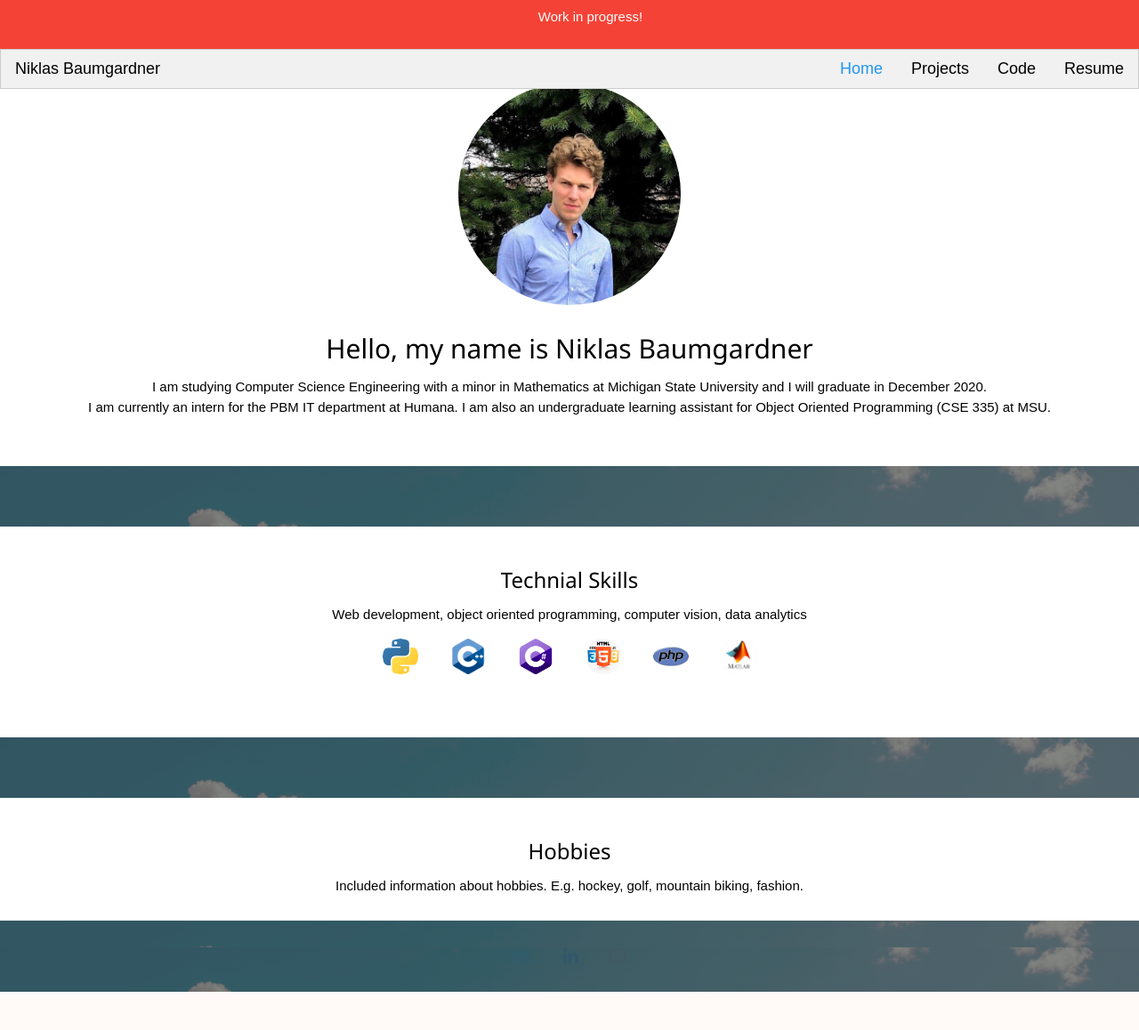
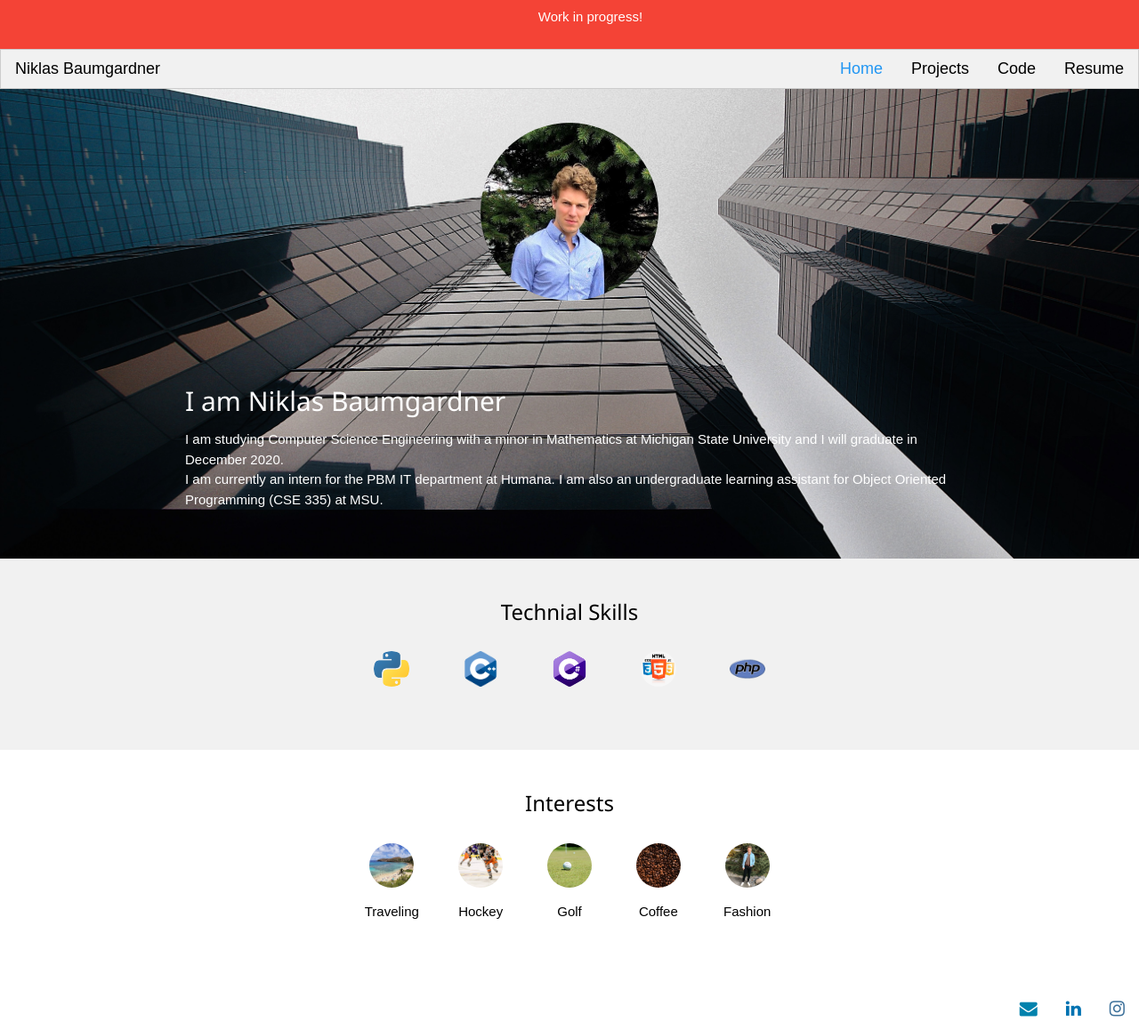
Before and after one commit to niklasbaumgardner/Website, a Flask app: page / in a window 1280 px wide. Shown: the whole page at 89% size. Before the commit the page ends 1115 px from the top, so only its background shows below. Run offline with Flask 2, Linux system fonts and the light colour scheme.

Commit message:
Updates
Updated home page background image
removed parallax
added interests images

```diff
--- a/static/css/main.css
+++ b/static/css/main.css
@@ -45,21 +45,28 @@ html, body {
     max-height: 30px;
     height: 30px;
 }
+.home-background {
+    background-image: url('../images/davide-colonna-juRODTUKcCE-unsplash-copy.jpg');
+    background-position: left;
+    background-size: 100%;
+}
 
-.parallax {
-    /* The image used */
-    background-image: url('../images/sky.jpg');
-    opacity: 0.8;
-    filter: brightness(40%);
+/* .content {
+    position: relative;
+}
 
-    /* Full height */
-    height: 100%;
+.home-background::before {
+    content: '';
+    display: block;
+    position: absolute;
+    background-color: #000;
+    opacity: 0.5;
+    width: 100%;
+    height: auto;
+} */
 
-    /* Create the parallax scrolling effect */
-    background-attachment: fixed;
-    background-position: center;
-    background-repeat: no-repeat;
-    background-size: cover;
+.white-text {
+    color: white;
 }
 
 .left {
--- a/templates/base.html
+++ b/templates/base.html
@@ -54,27 +54,22 @@
 
     </header>
 
-    <!-- <div class="parallax"></div> -->
-    <!-- <div class="parallax"> -->
     <div class="wrapper">
+        <br><br>
         {% block content %}{% endblock content %}
+        <br><br>
     </div>
-    <!-- </div> -->
-
-    <div class="push"><div class="parallax"></div></div>
 
     <footer class="footer">
-        <div class="parallax">
-            <a class="w3-margin" href="{{ url_for('contact') }}" style="text-decoration: none;">
-                <i class="fa fa-envelope" style="font-size:20px;color:#0082ad"></i>
-            </a>
-            <a class="w3-margin" href="https://www.linkedin.com/in/niklasbaumgardner/" target="_blank" style="text-decoration: none;">
-                <i class="fa fa-linkedin" style="font-size:20px;color:#0072b1"></i>
-            </a>
-            <a class="w3-margin" href="https://www.instagram.com/niklasbaumgardner/" target="_blank" style="text-decoration: none;">
-                <i class="fa fa-instagram" style="font-size:20px;color:#3f729b"></i>
-            </a>
-        </div>
+        <a class="w3-margin w3-right" href="https://www.instagram.com/niklasbaumgardner/" target="_blank" style="text-decoration: none;">
+            <i class="fa fa-instagram" style="font-size:20px;color:#3f729b"></i>
+        </a>
+        <a class="w3-margin w3-right" href="https://www.linkedin.com/in/niklasbaumgardner/" target="_blank" style="text-decoration: none;">
+            <i class="fa fa-linkedin" style="font-size:20px;color:#0072b1"></i>
+        </a>
+        <a class="w3-margin w3-right" href="{{ url_for('contact') }}" style="text-decoration: none;">
+            <i class="fa fa-envelope" style="font-size:20px;color:#0082ad"></i>
+        </a>
 
     </footer>
 
--- a/templates/contact.html
+++ b/templates/contact.html
@@ -8,7 +8,6 @@
 {% block content %}
 
 
-<div class="parallax" style="height: 100%">
     <div class="w3-cell-row w3-padding-32">
         <div class="w3-container">
             <br><br>
@@ -55,6 +54,5 @@
         <div class="w3-cell" style="width:20%"></div>
 
     </div>
-</div>
 
 {% endblock content %}s
--- a/templates/index.html
+++ b/templates/index.html
@@ -5,28 +5,32 @@
 {% block home %}w3-text-blue{% endblock home %}
 
 {% block content %}
-
-<div class="w3-cell-row w3-padding-32">
+<div class="home-background">
+    <div class="w3-cell-row w3-padding-32 content">
         <div class="w3-container">
             <br><br>
-        <p><img class="w3-circle w3-margin" width="250px" height="250px" src="/static/images/niklasb.png" alt="My face"></p>
+            <p><img class="w3-circle w3-margin" width="200px" height="200px" src="/static/images/niklasb.png" alt="My face"></p>
         </div>
-
+    </div>
+    <div class="w3-cell-row w3-padding-32 content">
+        <div class="w3-container w3-cell" style="width:15%"></div>
         <div class="w3-container">
-        <h2>Hello, my name is Niklas Baumgardner</h2>
-        <p>
+            <h2 class="white-text left">I am Niklas Baumgardner</h2>
+            <p class="white-text left">
                 I am studying Computer Science Engineering with a minor in Mathematics at Michigan State University and I will graduate in December 2020.
                 <br>
                 I am currently an intern for the PBM IT department at Humana. I am also an undergraduate learning assistant for Object Oriented Programming (CSE 335) at MSU.
             </p>
             <br>
         </div>
+        <div class="w3-container w3-cell" style="width:15%"></div>
+    </div>
 
 </div>
 
-<div class="parallax"><br><br><br></div>
 
-<div class="w3-cell-row w3-padding-32">
+
+<div class="w3-cell-row w3-padding-32 w3-light-grey">
     <div class="w3-container">
         <h3>Technial Skills</h3>
     </div>
@@ -34,32 +38,48 @@
     <div class="w3-container">
         <!-- <p>I love to learn and apply that knowledge in my projects.</p>
         <p>I enjoy web development, object oriented programing, computer vision, and data analytics.</p> -->
-        <p>Web development, object oriented programming, computer vision, data analytics</p>
+        <!-- <p>Web development, object oriented programming, computer vision, data analytics</p> -->
         <p>
-            <img class="w3-circle w3-margin" width="40px" height="40px" src="/static/images/pythonlogo.png" alt="Python logo">
+            <!-- <img class="w3-circle w3-margin" width="40px" height="40px" src="/static/images/pythonlogo.png" alt="Python logo">
             <img class="w3-circle w3-margin" width="40px" height="40px" src="/static/images/c++logo.png" alt="C++ logo">
             <img class="w3-circle w3-margin" width="40px" height="40px" src="/static/images/cslogo.png" alt="C# logo">
             <img class="w3-circle w3-margin" width="40px" height="40px" src="/static/images/htmlcssjslogo4.png" alt="HTML/CSS/JS logo">
-            <img class="w3-circle w3-margin" width="40px" height="40px" src="/static/images/phplogo.png" alt="PHP logo">
-            <img class="w3-circle w3-margin" width="40px" height="40px" src="/static/images/matlablogo2.jpg" alt="Matlab logo">
+            <img class="w3-circle w3-margin" width="40px" height="40px" src="/static/images/phplogo.png" alt="PHP logo"> -->
+            <div class="w3-cell-row">
+                <p class="w3-cell" style="width: 30%;"></p>
+                <p class="w3-cell"><img class="w3-circle w3-margin" width="40px" height="40px" src="/static/images/pythonlogo.png" alt="Python logo"></p>
+                <p class="w3-cell"><img class="w3-circle w3-margin" width="40px" height="40px" src="/static/images/c++logo.png" alt="C++ logo"></p>
+                <p class="w3-cell"><img class="w3-circle w3-margin" width="40px" height="40px" src="/static/images/cslogo.png" alt="C# logo"></p>
+                <p class="w3-cell"><img class="w3-circle w3-margin" width="40px" height="40px" src="/static/images/htmlcssjslogo4.png" alt="HTML/CSS/JS logo"></p>
+                <p class="w3-cell"><img class="w3-circle w3-margin" width="40px" height="40px" src="/static/images/phplogo.png" alt="PHP logo"></p>
+                <p class="w3-cell" style="width: 30%;"></p>
+            </div>
+            <!-- <img class="w3-circle w3-margin" width="40px" height="40px" src="/static/images/matlablogo2.jpg" alt="Matlab logo"> -->
         </p>
         <br>
     </div>
 
 </div>
 
-<div class="parallax"><br><br><br></div>
 
 <div class="w3-cell-row w3-padding-32">
     <div class="w3-container">
-        <h3>Hobbies</h3>
+        <h3>Interests</h3>
     </div>
 
     <div class="w3-container">
         <!-- because it allows me to non verbally express myself. -->
         <!-- <p>I love mens fashion</p>
         <p>I love staying active by playing hockey, golfing and riding mountain bikes.</p> -->
-        <p>Included information about hobbies. E.g. hockey, golf, mountain biking, fashion. </p>
+        <div class="w3-cell-row">
+            <p class="w3-cell" style="width: 30%;"></p>
+            <p class="w3-cell"><img class="w3-circle w3-margin" width="50px" height="50px" src="/static/images/hawaii.jpg" alt="Picture of Hawaii"><br>Traveling</p>
+            <p class="w3-cell"><img class="w3-circle w3-margin" width="50px" height="50px" src="/static/images/hockey.jpg" alt="Picture of me"><br>Hockey</p>
+            <p class="w3-cell"><img class="w3-circle w3-margin" width="50px" height="50px" src="/static/images/courtney-cook-jxEXrF3L97s-unsplash (1).jpg" alt="https://unsplash.com/photos/jxEXrF3L97s"><br>Golf</p>
+            <p class="w3-cell"><img class="w3-circle w3-margin" style="filter: brightness(1.4);" width="50px" height="50px" src="/static/images/mike-kenneally-TD4DBagg2wE-unsplash.jpg" alt="https://unsplash.com/photos/TD4DBagg2wE"><br>Coffee</p>
+            <p class="w3-cell"><img class="w3-circle w3-margin" width="50px" height="50px" src="/static/images/fashion.jpg" alt="Picture of me"><br>Fashion</p>
+            <p class="w3-cell" style="width: 30%;"></p>
+        </div>
         <br><br>
     </div>
 
--- a/templates/projects.html
+++ b/templates/projects.html
@@ -8,7 +8,7 @@
     <div class="w3-cell-row w3-padding-32">
         <div class="w3-container">
             <br><br>
-            <h1>Operational Projects</h1>
+            <h1>Projects</h1>
             <br>
         </div>
 
@@ -46,9 +46,8 @@
 
     </div>
 
-    <div class="parallax"><br><br><br></div>
 
-    <div class="w3-cell-row w3-margin-bottom w3-padding-32">
+    <div class="w3-cell-row w3-margin-bottom w3-padding-32 w3-light-grey">
         <div class="w3-container">
             <h1>More Projects</h1>
             <br>
```
Also changed, not shown: static/images/courtney-cook-jxEXrF3L97s-unsplash (1).jpg (added), static/images/davide-colonna-juRODTUKcCE-unsplash-copy.jpg (added), static/images/fashion.jpg (added), static/images/hawaii.jpg (added), static/images/hockey.jpg (added), static/images/htmlcssjslogo.jpg (deleted), static/images/mike-kenneally-TD4DBagg2wE-unsplash.jpg (added), 1 other file. Lines whose indentation alone changed are shown as unchanged.
